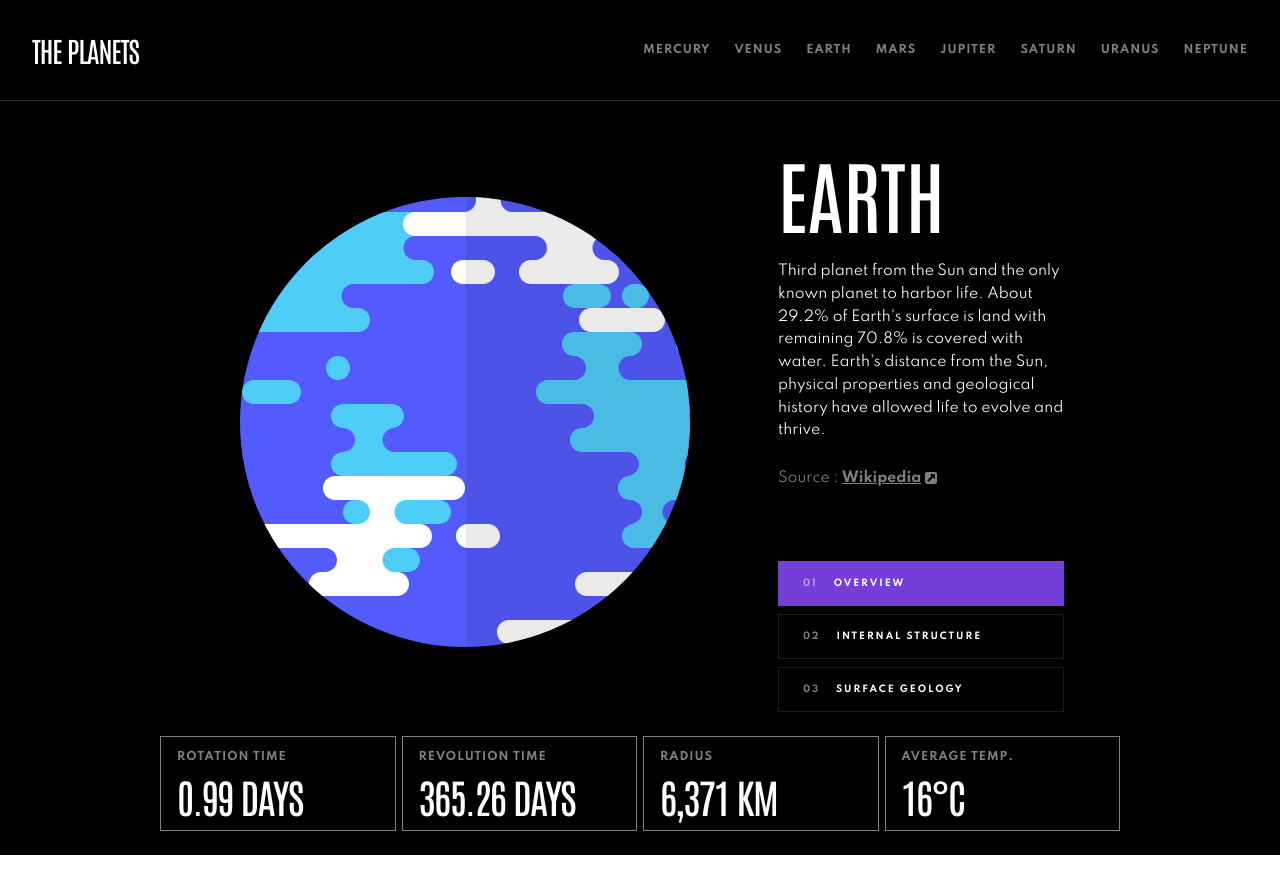
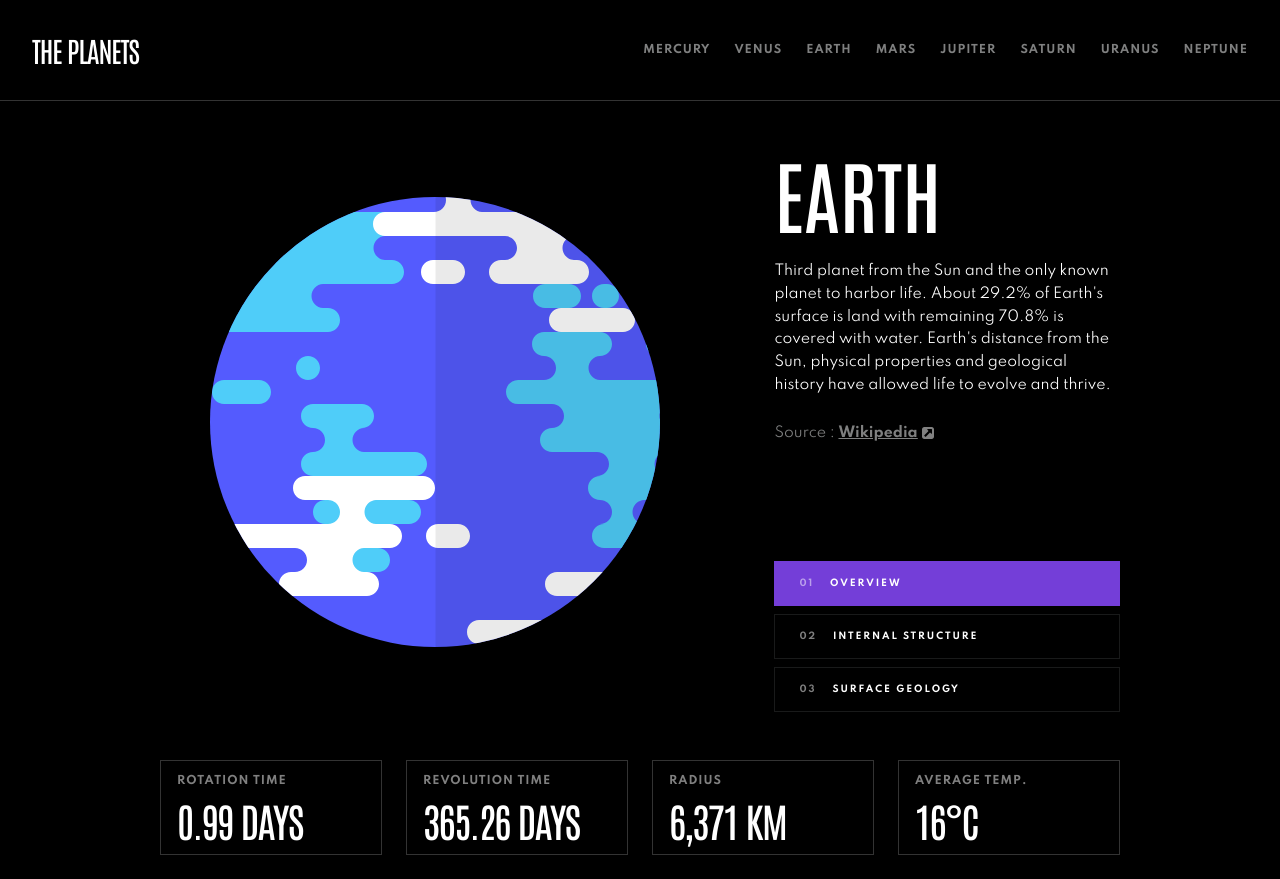
Before and after one commit to anet-eny/planets-fact-site, a React (Vite) app: page / in a window 1280 px wide. Before the commit the page ends 855 px from the top, so only its background shows below. Built offline with nearby package versions, Linux system fonts and the light colour scheme.

Commit message:
feat: update grid col widths and Stats margins and border styles

```diff
--- a/src/App.jsx
+++ b/src/App.jsx
@@ -28,7 +28,7 @@ function App() {
         selectedPlanet={selectedPlanet}
         onPlanetChange={handlePlanetChange}
       />
-      <div className="flex flex-col sm:grid sm:grid-cols-2 md:grid-cols-[1fr_350px] max-w-5xl mt-10 mx-auto">
+      <div className="flex flex-col sm:grid sm:grid-cols-2 md:grid-cols-[1.5fr_1fr] max-w-5xl w-full mt-10 mx-auto">
         <TabButtons
           activeTab={activeTab}
           onTabChange={handleTabChange}
@@ -48,7 +48,10 @@ function App() {
           className="sm:col-start-1 sm:row-start-2 md:col-start-2 md:row-start-1 md:min-h-[380px]"
         />
       </div>
-      <Stats selectedPlanet={selectedPlanet} className="mx-auto max-w-5xl" />
+      <Stats
+        selectedPlanet={selectedPlanet}
+        className="mx-auto max-w-5xl mt-4 md:mt-6"
+      />
     </div>
   );
 }
--- a/src/components/Stats.jsx
+++ b/src/components/Stats.jsx
@@ -13,13 +13,13 @@ export default function Stats({ selectedPlanet, className = "" }) {
 
   return (
     <section
-      className={`grid gril-cols-1 sm:grid-cols-4 gap-1.5 w-full text-white py-6 ${className}`}
+      className={`grid gril-cols-1 sm:grid-cols-4 gap-1.5 sm:gap-4 md:gap-6 w-full text-white py-6 ${className}`}
       style={{ paddingInline: PADDING }}
     >
       {statsData.map((stat) => (
         <div
           key={stat.label}
-          className="flex sm:flex-col justify-between items-center sm:items-start border border-white/50 px-4 py-2"
+          className="flex sm:flex-col justify-between items-center sm:items-start border border-white/20 px-4 py-2"
         >
           <span className="text-preset-12 md:text-preset-10 uppercase opacity-50">
             {stat.label}
```
